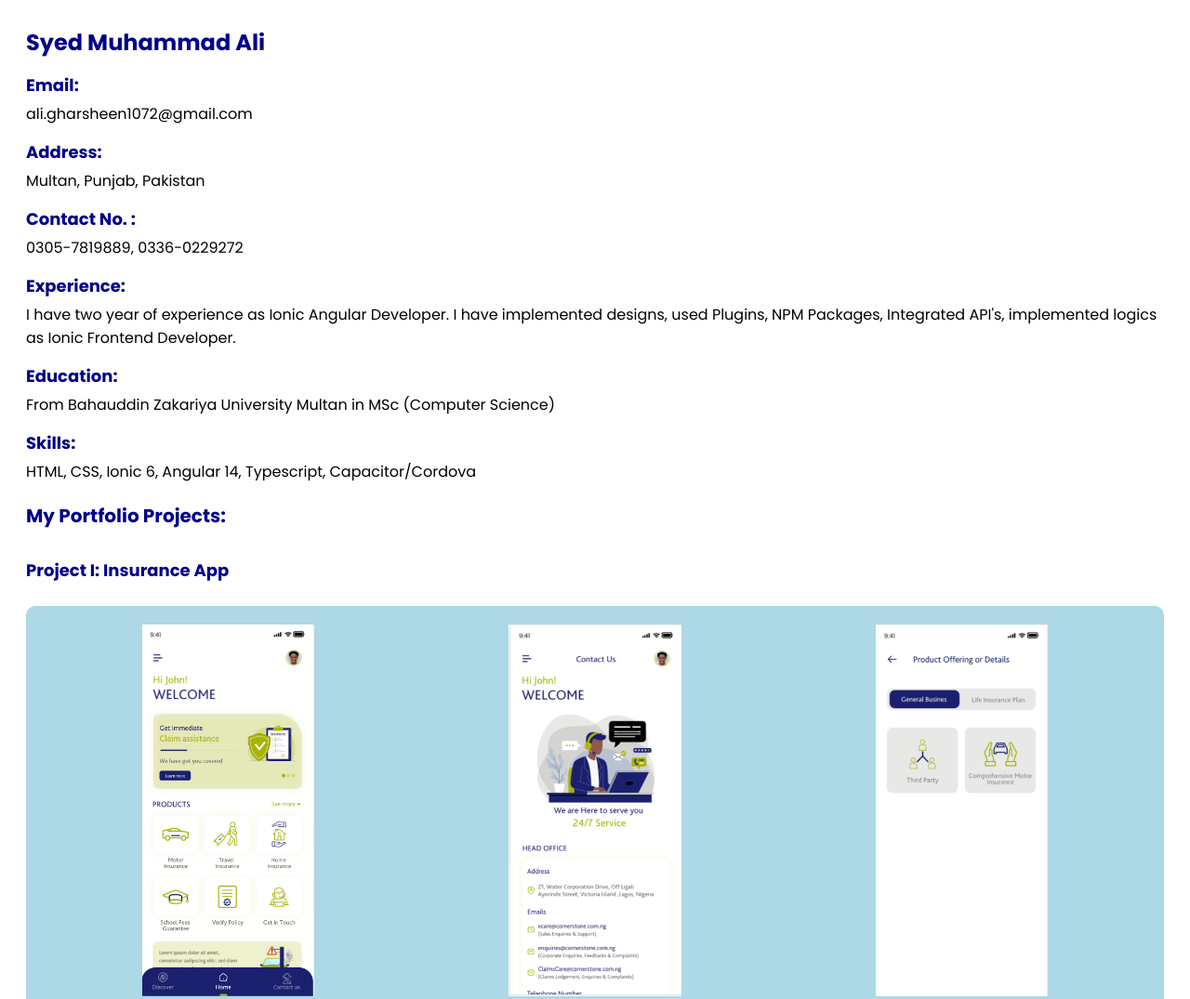
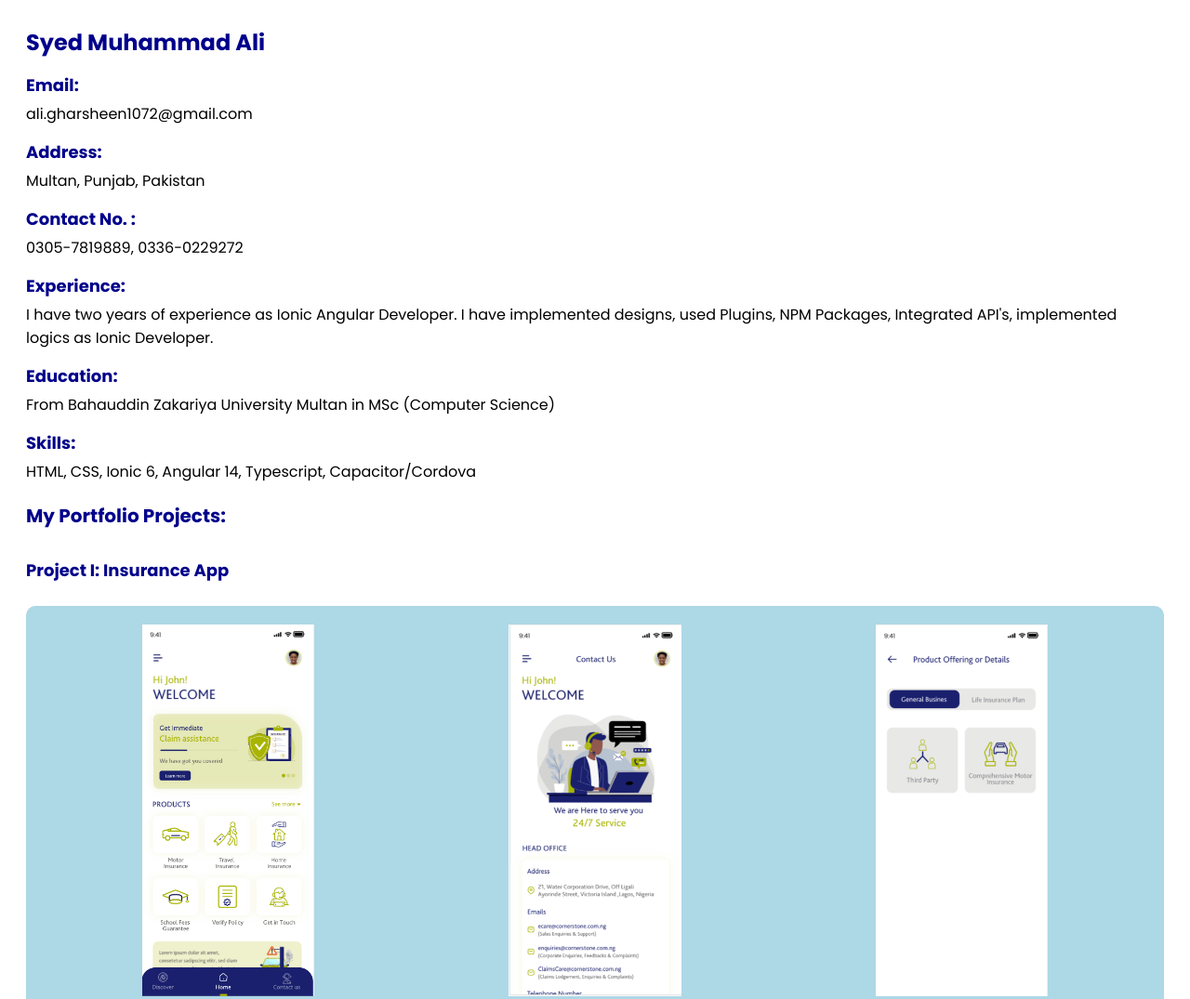
Before and after one commit to Ali-Gharsheen/portfolio_site, a plain HTML site: page index.html in a window 1280 px wide. Shown: the top 1075 px of the page at 93% size. Drawn offline with Linux system fonts and the light colour scheme.

Commit message:
Update index.html

```diff
--- a/index.html
+++ b/index.html
@@ -23,8 +23,8 @@
           Experience:
         </div>
         <div class="label_content">
-          I have two year of experience as Ionic Angular Developer. I have  implemented designs,
-          used Plugins, NPM Packages, Integrated API's, implemented logics as Ionic Frontend Developer.
+          I have two years of experience as Ionic Angular Developer. I have implemented designs,
+          used Plugins, NPM Packages, Integrated API's, implemented logics as Ionic Developer.
         </div>
         <div class="label">
           Education:
```
